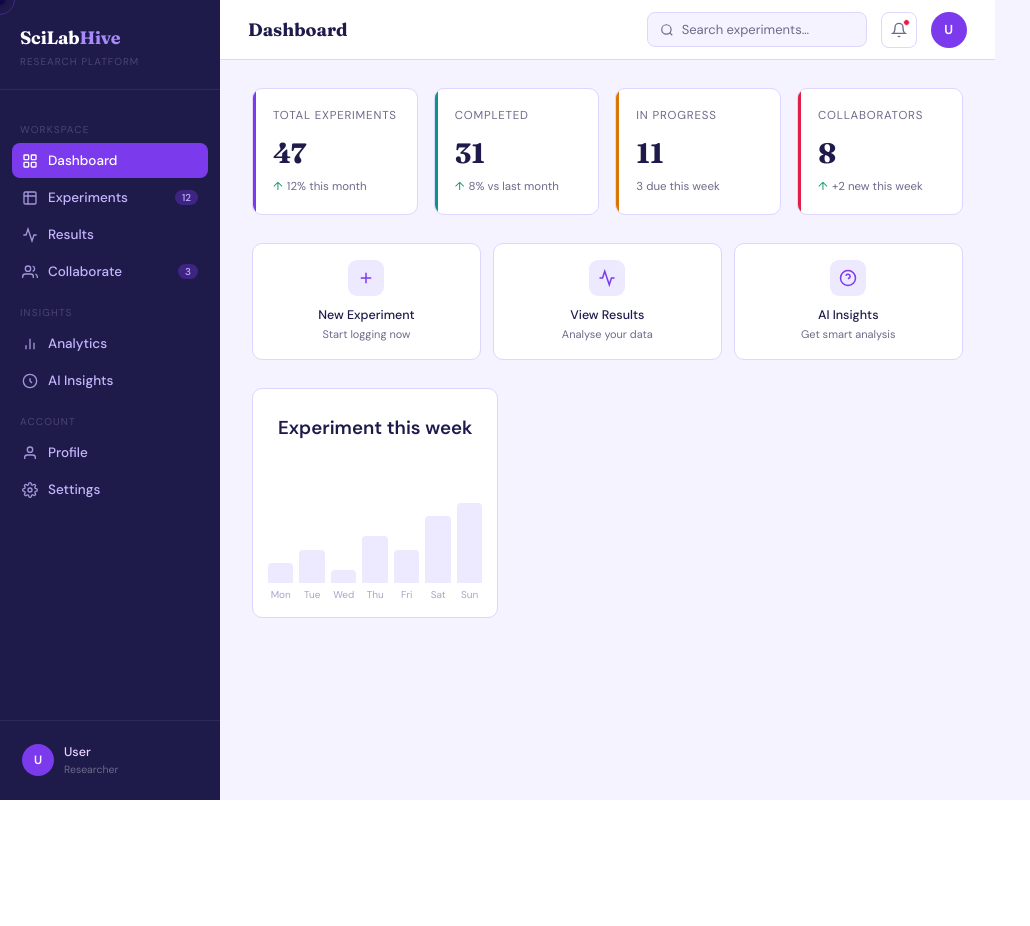
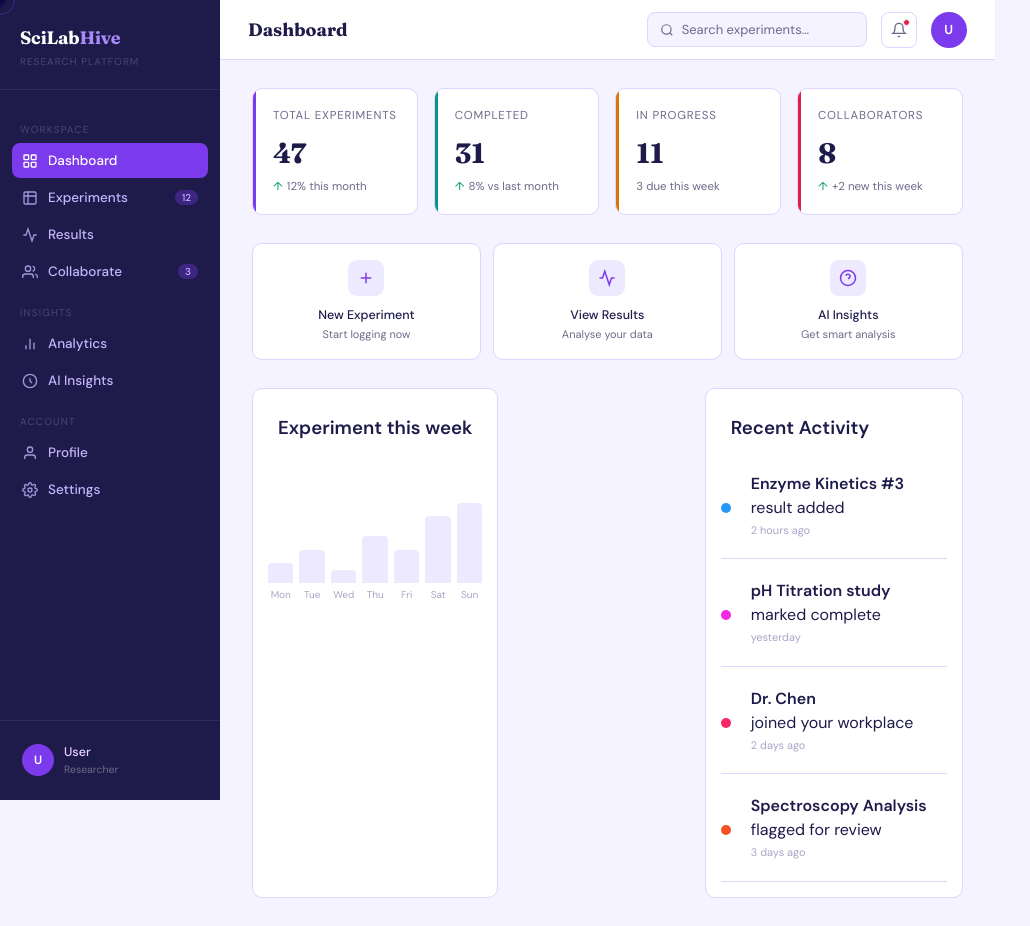
Before and after one commit to TishaSachi/SciLabHive, a React (Vite) app in the folder scilabhive-frontend/: page / in a window 1280 px wide. Shown: the whole page, without its empty margins (0-1030 px from the left). Before the commit the page ends 800 px from the top, so only its background shows below. Built offline with nearby package versions, Linux system fonts and the light colour scheme; no server answers; sample sign-in values are in the browser's storage.

Commit message:
Implemented the Recent Activity feed

```diff
--- a/scilabhive-frontend/src/pages/DashboardUI.css
+++ b/scilabhive-frontend/src/pages/DashboardUI.css
@@ -102,6 +102,7 @@
 
 .sec-3{
   display: flex;
+  justify-content: space-between;
 }
 .ex-chart{
   background-color: rgb(255, 255, 255);
@@ -109,7 +110,7 @@
   border: 1.5px solid var(--border);
   border-radius: var(--radius);
 }
-.ex-chart h3{
+.card-title{
   margin: 10px;
 
 }
@@ -143,3 +144,43 @@
   font-size: 10px;
   color: var(--text-light);
 }
+
+.activity-chart{
+  background-color: rgb(255, 255, 255);
+  padding: 15px;
+  border: 1.5px solid var(--border);
+  border-radius: var(--radius);
+}
+
+
+.activity-area{
+  display: flex;
+  justify-content: left;
+  border-bottom: 1.5px solid var(--border);
+
+}
+
+.dot {
+  display: flex;
+  align-self: center;
+  width: 10px;
+  height: 10px;
+  border-radius: 50%;
+  flex-shrink: 0;
+  margin-top: 5px;
+
+}
+
+.activity-text{
+  margin: 20px;
+}
+
+.act-bold{
+  font-weight: bold;
+}
+.act-time {
+  font-size: 11px;
+  color: var(--text-light);
+  margin-top: 2px;
+  display: block;
+}
--- a/scilabhive-frontend/src/pages/DashboardUI.jsx
+++ b/scilabhive-frontend/src/pages/DashboardUI.jsx
@@ -60,7 +60,7 @@ export function DisplayBar() {
 export function ExperimentChart() {
   return (
     <div className="ex-chart">
-      <h3>Experiment this week</h3>
+      <h3 className="card-title">Experiment this week</h3>
       <div>
         <div>
           <DisplayBar />
@@ -70,6 +70,58 @@ export function ExperimentChart() {
   );
 }
 
+export function DisplayActivity() {
+  const activities = [
+    {
+      color: "#2798F5",
+      text: "result added",
+      bold: "Enzyme Kinetics #3",
+      time: "2 hours ago",
+    },
+    {
+      color: "#F527E4",
+      text: "marked complete",
+      bold: "pH Titration study",
+      time: "yesterday",
+    },
+    {
+      color: "#F52765",
+      text: "joined your workplace",
+      bold: "Dr. Chen",
+      time: "2 days ago",
+    },
+    {
+      color: "#F55027",
+      text: "flagged for review",
+      bold: "Spectroscopy Analysis",
+      time: "3 days ago",
+    },
+  ];
+
+  return (
+    <div className="activity-card">
+      {activities.map((a) => (
+        <div key={a.bold} className="activity-area">
+          <div className="dot" style={{ background: a.color }} />
+
+          <div className="activity-text">
+            <p className="act-bold">{a.bold}</p>
+            <p className="act-text">{a.text}</p>
+            <span className="act-time">{a.time}</span>
+          </div>
+        </div>
+      ))}
+    </div>
+  );
+}
+
 export function ShowRecentActivity() {
-  return <div> Recent Activity</div>;
+  return (
+    <div className="activity-chart">
+      <h3 className="card-title"> Recent Activity</h3>
+      <div>
+        <DisplayActivity />
+      </div>
+    </div>
+  );
 }
--- a/scilabhive-frontend/src/pages/Pages.jsx
+++ b/scilabhive-frontend/src/pages/Pages.jsx
@@ -1,4 +1,9 @@
-import { StatCard, QuickCard, ExperimentChart } from "./DashboardUI";
+import {
+  StatCard,
+  QuickCard,
+  ExperimentChart,
+  ShowRecentActivity,
+} from "./DashboardUI";
 
 export function DashboardPage({ onNavigate }) {
   return (
@@ -92,6 +97,7 @@ export function DashboardPage({ onNavigate }) {
       {/* section 3 - experiment chart and recent activities */}
       <div className="sec-3">
         <ExperimentChart />
+        <ShowRecentActivity />
       </div>
     </div>
   );
```
